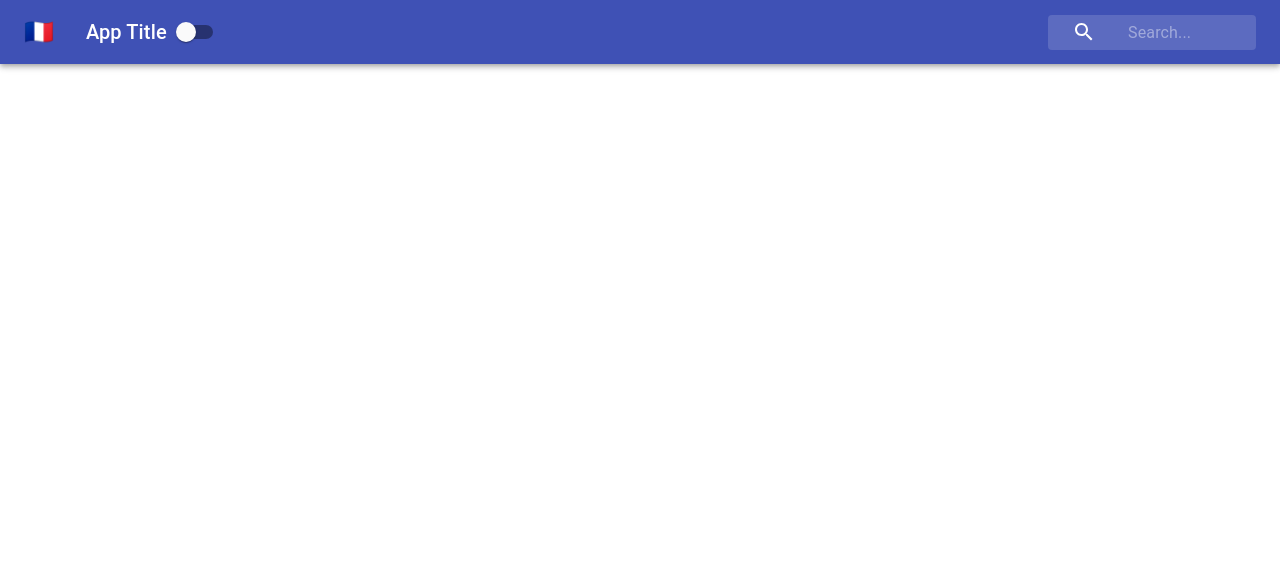
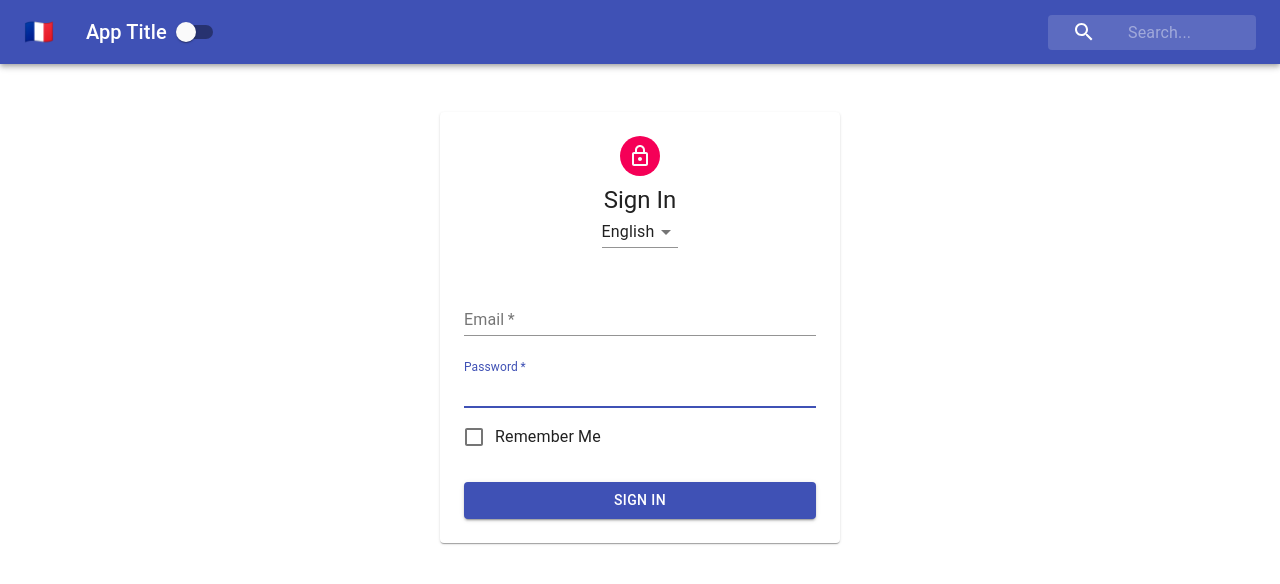
Before and after one commit to TamasFarago/react-login-form, a React (Create React App) app: page / in a window 1280 px wide. Shown: the top 584 px of the page. Built offline with nearby package versions, Linux system fonts and the light colour scheme.

Commit message:
Create form

```diff
--- a/src/App.js
+++ b/src/App.js
@@ -1,12 +1,14 @@
 import React from 'react';
 import Navbar from "./Navbar"
+import Form from "./Form"
 
 
 function App() {
   return (
-    <div className="App">
-      <Navbar/>
-    </div>
+       <>
+      <Navbar />
+      <Form />
+      </>
   );
 }
 
--- /dev/null
+++ b/src/Form.js
@@ -0,0 +1,55 @@
+import React, { Component } from 'react'
+import Avatar from "@material-ui/core/Avatar"
+import Button from "@material-ui/core/Button"
+import CssBaseline from "@material-ui/core/CssBaseline"
+import FormControl from "@material-ui/core/FormControl"
+import FormControlLabel from "@material-ui/core/FormControlLabel"
+import Checkbox from "@material-ui/core/Checkbox"
+import Input from "@material-ui/core/Input"
+import InputLabel from "@material-ui/core/InputLabel"
+import LockOutlinedIcon from "@material-ui/icons/LockOutlined"
+import Typography from "@material-ui/core/Typography"
+import Paper from "@material-ui/core/Paper"
+import Select from "@material-ui/core/Select"
+import withStyles  from "@material-ui/core/styles/withStyles"
+import styles from "./styles/FormStyles"
+import MenuItem from "@material-ui/core/MenuItem"
+
+class Form extends Component {
+    render() {
+        const {classes} = this.props
+        return (
+            <main className={classes.main}>
+                <Paper className={classes.paper}>
+                    <Avatar className={classes.avatar}>
+                        <LockOutlinedIcon/>
+                    </Avatar>
+                    <Typography variant="h5">Sign In</Typography>
+                    <Select value="english">
+                        <MenuItem value="english">English</MenuItem>
+                        <MenuItem value="french">French</MenuItem>
+                        <MenuItem value="spanish">Spanish</MenuItem>
+                    </Select>
+                    <form className={classes.form}>
+                        <FormControl margin="normal" required fullWidth>
+                            <InputLabel htmlFor="email">Email</InputLabel>
+                            <Input id="email" name="email" autoFocus />
+                        </FormControl>
+                        <FormControl margin="normal" required fullWidth>
+                            <InputLabel htmlFor="password">Password</InputLabel>
+                            <Input id="password" name="password" autoFocus />
+                        </FormControl>
+                        <FormControlLabel control={<Checkbox colors="primary"/>} label="Remember Me" />
+                        <Button
+                        variant="contained"
+                        type="submit"
+                        fullWidth
+                        color="primary"
+                        className={classes.submit}>Sign In</Button>
+                    </form>
+                </Paper>
+            </main>
+        )
+    }
+}
+export default withStyles(styles)(Form)
--- /dev/null
+++ b/src/styles/FormStyles.js
@@ -0,0 +1,34 @@
+const styles = theme => ({
+    main: {
+        width: "auto",
+        display: "block",
+        marginLeft: theme.spacing.unit *3,
+        marginTop: theme.spacing.unit *6,
+        marginRight: theme.spacing.unit *3,
+        [theme.breakpoints.up("sm")]: {
+            width: 400,
+            marginLeft: "auto",
+            marginRight: "auto"
+        }
+    },
+    paper: {
+        marginRop: theme.spacing.unit *8,
+        display: "flex",
+        flexDirection: "column",
+        alignItems: "center",
+        padding: `${theme.spacing.unit*2}px ${theme.spacing.unit*3}px ${theme.spacing.unit*3}px`
+    },
+    avatar: {
+        margin: theme.spacing.unit,
+        backgroundColor: theme.palette.secondary.main
+    },
+    form: {
+        width: "100%",
+        marginTop: theme.spacing.unit *3
+    },
+    submit: {
+        marginTop: theme.spacing.unit * 3
+    }
+})
+
+export default styles
```
